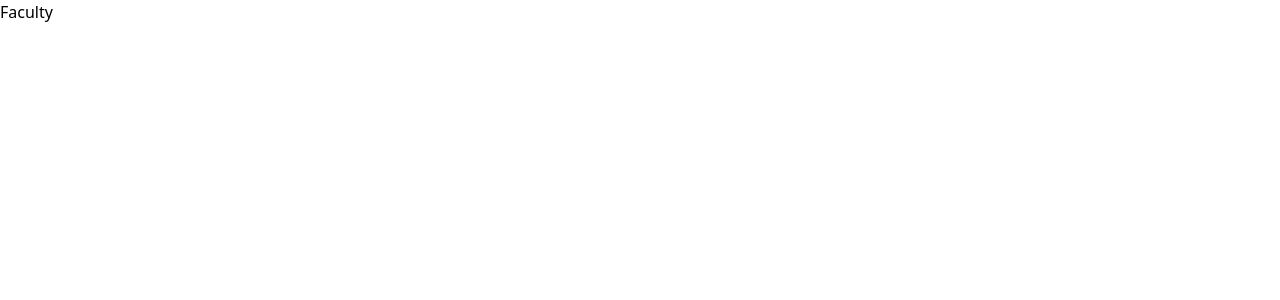
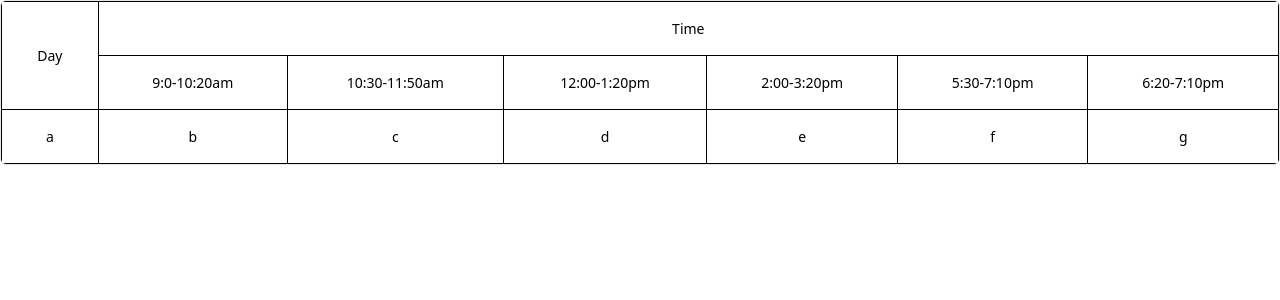
Before and after one commit to Abdullah-Al-Akash/university-management-client, a React (Vite) app: page /faculty in a window 1280 px wide. Shown: the top 300 px of the page. Built offline with nearby package versions, Linux system fonts and the light colour scheme.

Commit message:
added faculty

```diff
--- /dev/null
+++ b/src/Components/Faculty/FacultyTable.jsx
@@ -0,0 +1,78 @@
+import TableWrapper from "../../Shared/TableWrapper";
+
+const FacultyTable = () => {
+  return (
+    <div>
+      <TableWrapper>
+        <table
+          border={1}
+          className="table-auto font-medium text-center border border-[#000] table-ui w-full "
+          cellPadding="0"
+          cellSpacing={0}
+        >
+          <tr>
+            <td
+              className="text-[14px] border-[#000] border bg-white border-b-[1px] border-r-[1px] text-[#000] p-[16px] text-center whitespace-nowrap"
+              rowSpan={2}
+              colSpan={1}
+            >
+              Day
+            </td>
+
+            <td
+              className="text-[14px] border-[#000] border border-b-[1px] border-r-[1px] text-[#000] p-[16px] text-center whitespace-nowrap"
+              colSpan={6}
+            >
+              Time
+            </td>
+          </tr>
+          <tr>
+            <td className="text-[14px] border-[#000] border border-b-[1px] border-r-[1px] text-[#000] p-[16px] text-center">
+              9:0-10:20am
+            </td>
+            <td className="text-[14px] border-[#000] border border-b-[1px] border-r-[1px] text-[#000] p-[16px] text-center">
+              10:30-11:50am
+            </td>
+            <td className="text-[14px] border-[#000] border border-b-[1px] border-r-[1px] text-[#000] p-[16px] text-center">
+              12:00-1:20pm
+            </td>
+            <td className="text-[14px] border-[#000] border border-b-[1px] border-r-[1px] text-[#000] p-[16px] text-center">
+              2:00-3:20pm
+            </td>
+            <td className="text-[14px] border-[#000] border border-b-[1px] border-r-[1px] text-[#000] p-[16px] text-center">
+              5:30-7:10pm
+            </td>
+            <td className="text-[14px] border-[#000] border border-b-[1px] border-r-[1px] text-[#000] p-[16px] text-center">
+              6:20-7:10pm
+            </td>
+          </tr>
+          <tr>
+            <td className="text-[14px] border-[#000] border border-b-[1px] border-r-[1px] text-[#000] p-[16px] text-center">
+              a
+            </td>
+            <td className="text-[14px] border-[#000] border border-b-[1px] border-r-[1px] text-[#000] p-[16px] text-center">
+              b
+            </td>
+            <td className="text-[14px] border-[#000] border border-b-[1px] border-r-[1px] text-[#000] p-[16px] text-center">
+              c
+            </td>
+            <td className="text-[14px] border-[#000] border border-b-[1px] border-r-[1px] text-[#000] p-[16px] text-center">
+              d
+            </td>
+            <td className="text-[14px] border-[#000] border border-b-[1px] border-r-[1px] text-[#000] p-[16px] text-center">
+              e
+            </td>
+            <td className="text-[14px] border-[#000] border border-b-[1px] border-r-[1px] text-[#000] p-[16px] text-center">
+              f
+            </td>
+            <td className="text-[14px] border-[#000] border border-b-[1px] border-r-[1px] text-[#000] p-[16px] text-center">
+              g
+            </td>
+          </tr>
+        </table>
+      </TableWrapper>
+    </div>
+  );
+};
+
+export default FacultyTable;
--- a/src/Router.jsx
+++ b/src/Router.jsx
@@ -1,5 +1,6 @@
 import { createBrowserRouter } from "react-router-dom";
 import App from "./App";
+import FacultyTable from "./Components/Faculty/FacultyTable";
 
 export const router = createBrowserRouter([
   {
@@ -8,6 +9,6 @@ export const router = createBrowserRouter([
   },
   {
     path: "/faculty",
-    element: <>Faculty</>,
+    element: <FacultyTable />,
   },
 ]);
```
